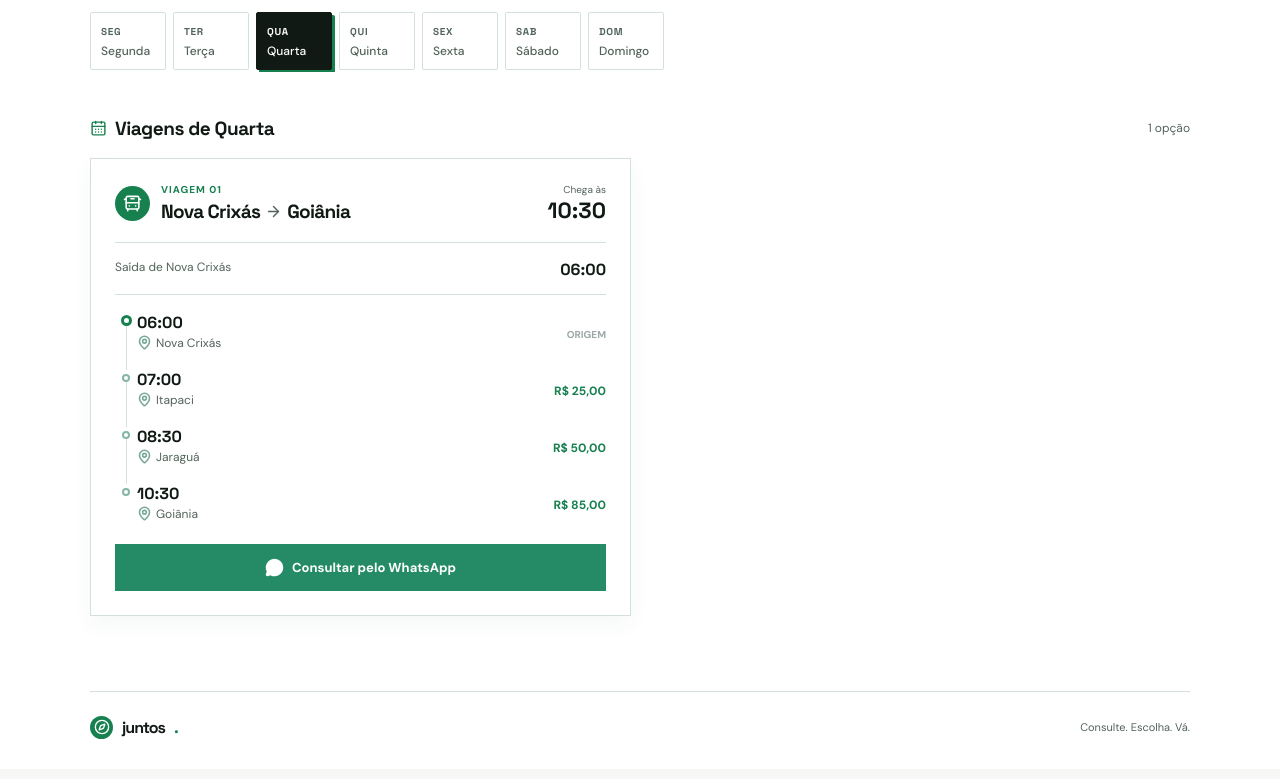
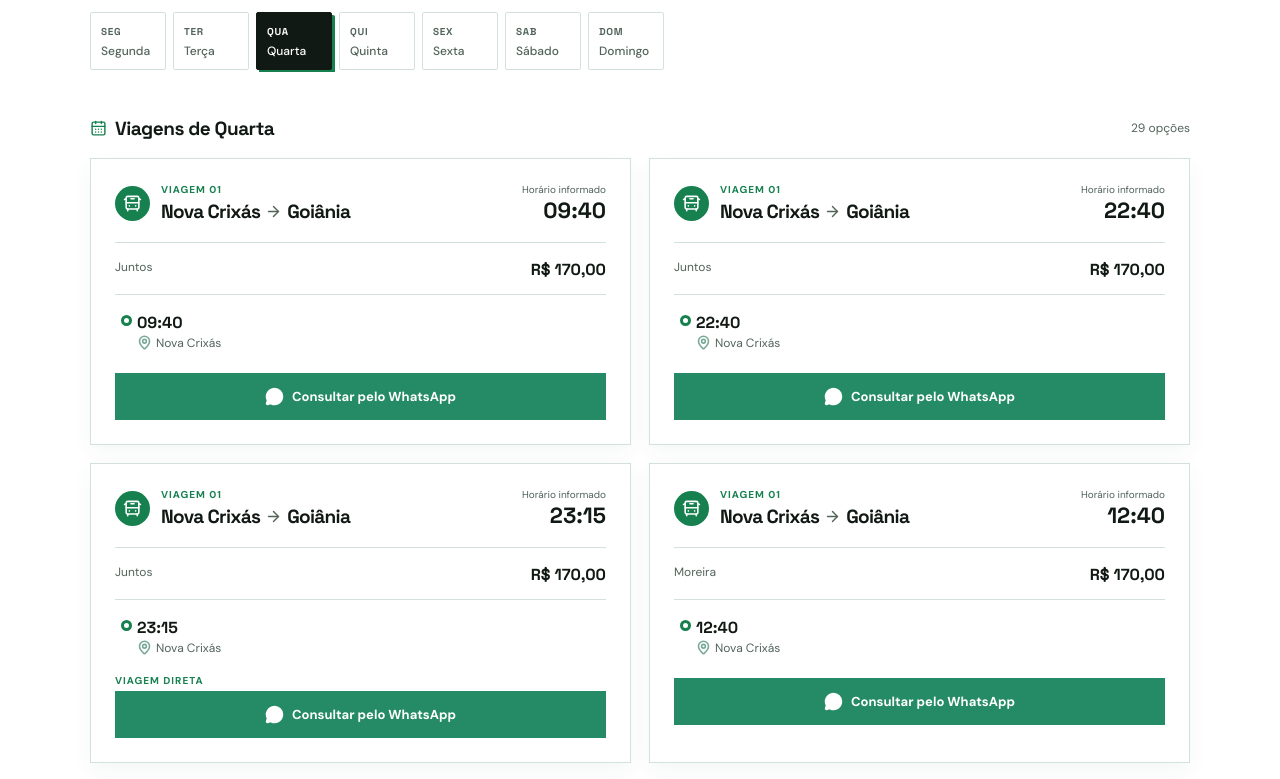
Before and after one commit to gabrielcavalcantedossantos1/juntos-Nova_Crixas, a React (Vite) app: page / in a window 1280 px wide. Shown: the part 640-1419 px from the top of the page. Built offline with nearby package versions, Linux system fonts and the light colour scheme.

Commit message:
Atualiza dados reais das viagens

```diff
--- a/src/App.tsx
+++ b/src/App.tsx
@@ -10,9 +10,12 @@ function App() {
   const [diaSelecionado, setDiaSelecionado] = useState<Dia>(diaAtual)
   const [origem, setOrigem] = useState('Nova Crixás')
   const [destino, setDestino] = useState('Todos os destinos')
-  const locais = useMemo(() => Array.from(new Set(viagens.flatMap((viagem) => viagem.paradas.map((parada) => parada.local)))), [])
-  const viagensDoDia = viagens.filter((viagem) => viagem.dias.includes(diaSelecionado))
-  const viagensFiltradas = viagensDoDia.filter((viagem) => destino === 'Todos os destinos' || viagem.destinoFinal === destino)
+  const locais = useMemo(() => Array.from(new Set(viagens.flatMap((viagem) => [viagem.origem, ...viagem.horarios.flatMap((horario) => horario.paradas.map((parada) => parada.local))]))), [])
+  const destinos = useMemo(() => Array.from(new Set(viagens.map((viagem) => viagem.destinoFinal))), [])
+  const viagensFiltradas = viagens.flatMap((viagem) => viagem.horarios
+    .filter((horario) => horario.dias.includes(diaSelecionado) && viagem.origem === origem)
+    .filter(() => destino === 'Todos os destinos' || viagem.destinoFinal === destino)
+    .map((horario, index) => ({ viagem, horario, chave: `${viagem.id}-${index}` })))
 
   return (
     <main>
@@ -24,14 +27,14 @@ function App() {
         <div className="hero-copy"><p className="kicker">Rotas que aproximam</p><h1>Viaje de <em>Nova Crixás</em> para onde precisar.</h1><p className="hero-description">Consulte horários, paradas e valores das nossas viagens de ônibus.</p></div>
         <div className="search-panel"><div className="panel-heading"><Search size={18} /><span>Encontre sua viagem</span></div><div className="select-grid">
           <label>De<select value={origem} onChange={(event) => setOrigem(event.target.value)}>{locais.map((local) => <option key={local}>{local}</option>)}</select><ChevronDown size={16} /></label>
-          <label>Para<select value={destino} onChange={(event) => setDestino(event.target.value)}><option>Todos os destinos</option>{viagens.map((viagem) => <option key={viagem.destinoFinal}>{viagem.destinoFinal}</option>)}</select><ChevronDown size={16} /></label>
+          <label>Para<select value={destino} onChange={(event) => setDestino(event.target.value)}><option>Todos os destinos</option>{destinos.map((nomeDestino) => <option key={nomeDestino}>{nomeDestino}</option>)}</select><ChevronDown size={16} /></label>
         </div></div>
       </section>
       <section className="results-section">
         <div className="section-heading"><div><p className="kicker">Agenda semanal</p><h2>Qual é o dia da sua viagem?</h2></div><span className="route-badge"><MapPin size={14} /> Nova Crixás</span></div>
         <div className="day-picker" role="tablist" aria-label="Dias disponíveis">{diasDaSemana.map((dia) => <button key={dia.chave} className={diaSelecionado === dia.chave ? 'day-button active' : 'day-button'} onClick={() => setDiaSelecionado(dia.chave)} role="tab" aria-selected={diaSelecionado === dia.chave}><span>{dia.curto}</span><strong>{dia.label}</strong></button>)}</div>
         <div className="results-header"><div><CalendarDays size={17} /><h2>Viagens de {diasDaSemana.find((dia) => dia.chave === diaSelecionado)?.label}</h2></div><span>{viagensFiltradas.length} {viagensFiltradas.length === 1 ? 'opção' : 'opções'}</span></div>
-        {viagensFiltradas.length > 0 ? <div className="trip-list">{viagensFiltradas.map((viagem) => <ViagemCard key={viagem.id} viagem={viagem} origem={origem} destino={destino === 'Todos os destinos' ? viagem.destinoFinal : destino} />)}</div> : <div className="empty-state">Nenhuma viagem encontrada para este dia e destino.</div>}
+        {viagensFiltradas.length > 0 ? <div className="trip-list">{viagensFiltradas.map(({ viagem, horario, chave }) => <ViagemCard key={chave} viagem={viagem} horario={horario} />)}</div> : <div className="empty-state">Nenhuma viagem encontrada para este dia e destino.</div>}
       </section>
       <footer><span className="brand"><span className="brand-mark"><Compass size={16} /></span>juntos<span className="brand-dot">.</span></span><span>Consulte. Escolha. Vá.</span></footer>
     </main>
--- a/src/components/Paradas.tsx
+++ b/src/components/Paradas.tsx
@@ -1,5 +1,5 @@
 import { MapPin } from 'lucide-react'
-import { formatarPreco, type Parada } from '../data/viagens'
+import type { Parada } from '../data/viagens'
 
 type ParadasProps = {
   paradas: Parada[]
@@ -18,7 +18,7 @@ export function Paradas({ paradas }: ParadasProps) {
               <span className="stop-time">{parada.horario}</span>
               <span className="stop-place"><MapPin size={15} strokeWidth={2.5} />{parada.local}</span>
             </div>
-            <span className={index === 0 ? 'price origin-price' : 'price'}>{formatarPreco(parada.preco)}</span>
+            {index > 0 && <span className="price">Embarque</span>}
           </div>
         </div>
       ))}
--- a/src/components/ViagemCard.tsx
+++ b/src/components/ViagemCard.tsx
@@ -1,18 +1,15 @@
 import { ArrowRight, BusFront, MessageCircle } from 'lucide-react'
-import { whatsappAgencia, type Viagem } from '../data/viagens'
+import { formatarPreco, whatsappAgencia, type Horario, type Viagem } from '../data/viagens'
 import { Paradas } from './Paradas'
 
 type ViagemCardProps = {
   viagem: Viagem
-  origem: string
-  destino: string
+  horario: Horario
 }
 
-export function ViagemCard({ viagem, origem, destino }: ViagemCardProps) {
-  const primeiraParada = viagem.paradas[0]
-  const paradaDestino = viagem.paradas.find((parada) => parada.local === destino) ?? viagem.paradas.at(-1)!
-  const paradaOrigem = viagem.paradas.find((parada) => parada.local === origem) ?? primeiraParada
-  const mensagem = `Olá! Gostaria de informações sobre a viagem de ${origem} para ${paradaDestino.local}. O horário é ${paradaOrigem.horario} e o valor é R$ ${paradaDestino.preco.toFixed(2).replace('.', ',')}.`
+export function ViagemCard({ viagem, horario }: ViagemCardProps) {
+  const paradaOrigem = horario.paradas[0]
+  const mensagem = `Olá! Gostaria de informações sobre a viagem de ${viagem.origem} para ${viagem.destinoFinal}. O horário informado é ${paradaOrigem.horario} e o valor é ${formatarPreco(horario.preco)}.`
   const whatsappLink = `https://wa.me/${whatsappAgencia}?text=${encodeURIComponent(mensagem)}`
 
   return (
@@ -22,19 +19,22 @@ export function ViagemCard({ viagem, origem, destino }: ViagemCardProps) {
           <span className="bus-icon"><BusFront size={19} /></span>
           <div>
             <p className="eyebrow">Viagem {viagem.id.toString().padStart(2, '0')}</p>
-            <h2>{viagem.paradas[0].local} <ArrowRight size={17} /> {viagem.destinoFinal}</h2>
+            <h2>{viagem.origem} <ArrowRight size={17} /> {viagem.destinoFinal}</h2>
           </div>
         </div>
         <div className="arrival-block">
-          <span>Chega às</span>
-          <strong>{paradaDestino.horario}</strong>
+          <span>Horário informado</span>
+          <strong>{paradaOrigem.horario}</strong>
         </div>
       </div>
       <div className="route-summary">
-        <span>Saída de {paradaOrigem.local}</span>
-        <strong>{paradaOrigem.horario}</strong>
+        <span>{horario.empresa ?? 'Empresa não informada'}</span>
+        <strong>{formatarPreco(horario.preco)}</strong>
       </div>
-      <Paradas paradas={viagem.paradas} />
+      <Paradas paradas={horario.paradas} />
+      {horario.servicos && <div className="route-summary"><span>Serviços</span><strong>{horario.servicos.map((servico) => `${servico.nome}${servico.preco === undefined ? '' : ` (${formatarPreco(servico.preco)})`}`).join(' • ')}</strong></div>}
+      {horario.direto && <p className="eyebrow">Viagem direta</p>}
+      {horario.observacao && <p className="eyebrow">{horario.observacao}</p>}
       <a className="whatsapp-button" href={whatsappLink} target="_blank" rel="noreferrer">
         <MessageCircle size={19} fill="currentColor" /> Consultar pelo WhatsApp
       </a>
--- a/src/data/viagens.ts
+++ b/src/data/viagens.ts
@@ -3,51 +3,132 @@ export type Dia = 'segunda' | 'terca' | 'quarta' | 'quinta' | 'sexta' | 'sabado'
 export type Parada = {
   local: string
   horario: string
-  preco: number
+}
+
+export type Servico = {
+  nome: string
+  preco?: number
+}
+
+export type Horario = {
+  empresa?: string
+  dias: Dia[]
+  paradas: Parada[]
+  preco?: number
+  servicos?: Servico[]
+  direto?: boolean
+  observacao?: string
 }
 
 export type Viagem = {
   id: number
-  dias: Dia[]
+  origem: string
   destinoFinal: string
-  paradas: Parada[]
+  horarios: Horario[]
+  observacao?: string
 }
 
-export const whatsappAgencia = '5562921629887'
+export const whatsappAgencia = '5562981629887'
+
+const todosOsDias: Dia[] = ['segunda', 'terca', 'quarta', 'quinta', 'sexta', 'sabado', 'domingo']
+const domingoAQuinta: Dia[] = ['domingo', 'segunda', 'terca', 'quarta', 'quinta']
+const excetoSabado: Dia[] = ['domingo', 'segunda', 'terca', 'quarta', 'quinta', 'sexta']
+const avisoMadrugada = 'Horário da madrugada: ir ao guichê antes para comprar o bilhete. Motorista fará apenas o embarque. Agência fechada na madrugada.'
+
+const horarios = (horariosInformados: string[], preco: number, dias = todosOsDias, empresa?: string): Horario[] =>
+  horariosInformados.map((horario) => ({
+    empresa,
+    dias,
+    preco,
+    paradas: [{ local: 'Nova Crixás', horario }],
+  }))
 
 export const viagens: Viagem[] = [
   {
     id: 1,
-    dias: ['segunda', 'quarta', 'sexta'],
+    origem: 'Nova Crixás',
     destinoFinal: 'Goiânia',
-    paradas: [
-      { local: 'Nova Crixás', horario: '06:00', preco: 0 },
-      { local: 'Itapaci', horario: '07:00', preco: 25 },
-      { local: 'Jaraguá', horario: '08:30', preco: 50 },
-      { local: 'Goiânia', horario: '10:30', preco: 85 },
+    horarios: [
+      ...horarios(['09:40', '22:40'], 170, todosOsDias, 'Juntos'),
+      { empresa: 'Juntos', dias: excetoSabado, preco: 170, direto: true, paradas: [{ local: 'Nova Crixás', horario: '23:15' }] },
+      ...horarios(['12:40'], 170, todosOsDias, 'Moreira'),
     ],
   },
   {
     id: 2,
-    dias: ['terca', 'quinta', 'sabado'],
-    destinoFinal: 'Uruaçu',
-    paradas: [
-      { local: 'Nova Crixás', horario: '07:30', preco: 0 },
-      { local: 'Mundo Novo', horario: '08:20', preco: 20 },
-      { local: 'São Miguel do Araguaia', horario: '09:15', preco: 35 },
-      { local: 'Uruaçu', horario: '11:20', preco: 65 },
+    origem: 'Goiânia',
+    destinoFinal: 'Nova Crixás',
+    horarios: [
+      ...horarios(['08:00', '21:00'], 175, todosOsDias, 'Juntos'),
+      ...horarios(['22:00'], 175, excetoSabado, 'Juntos'),
+      ...horarios(['13:00'], 175, todosOsDias, 'Moreira'),
+    ],
+  },
+  { id: 3, origem: 'Nova Crixás', destinoFinal: 'Mozarlândia', horarios: horarios(['09:40', '12:40', '22:40'], 35) },
+  { id: 4, origem: 'Nova Crixás', destinoFinal: 'Itaberaí', horarios: horarios(['09:40', '12:40', '22:40'], 125) },
+  { id: 5, origem: 'Nova Crixás', destinoFinal: 'Goiás', horarios: horarios(['09:40', '12:40', '22:40'], 107) },
+  { id: 6, origem: 'Nova Crixás', destinoFinal: 'Araguapaz', horarios: horarios(['09:40', '12:40', '22:40'], 55) },
+  { id: 7, origem: 'Nova Crixás', destinoFinal: 'Goianira', horarios: horarios(['12:40'], 170) },
+  {
+    id: 8,
+    origem: 'Nova Crixás',
+    destinoFinal: 'São Miguel',
+    horarios: [
+      ...horarios(['15:00'], 50),
+      { dias: todosOsDias, preco: 50, observacao: avisoMadrugada, paradas: [{ local: 'Nova Crixás', horario: '03:00' }] },
     ],
   },
   {
-    id: 3,
-    dias: ['sexta', 'domingo'],
-    destinoFinal: 'Porangatu',
-    paradas: [
-      { local: 'Nova Crixás', horario: '13:00', preco: 0 },
-      { local: 'Bonópolis', horario: '14:10', preco: 30 },
-      { local: 'Porangatu', horario: '15:30', preco: 55 },
+    id: 9,
+    origem: 'Goiânia',
+    destinoFinal: 'São Miguel do Araguaia',
+    horarios: [
+      ...horarios(['08:00', '21:00'], 210).map((horario) => ({ ...horario, servicos: [{ nome: 'Executivo', preco: 210 }, { nome: 'Leito', preco: 250 }] })),
+      { dias: excetoSabado, paradas: [{ local: 'Goiânia', horario: '22:00' }], servicos: [{ nome: 'Semi-direto' }, { nome: 'Leito', preco: 250 }] },
     ],
   },
+  {
+    id: 10,
+    origem: 'São Miguel do Araguaia',
+    destinoFinal: 'Goiânia',
+    horarios: [
+      ...horarios(['08:00', '21:00'], 210).map((horario) => ({ ...horario, paradas: [{ local: 'São Miguel do Araguaia', horario: horario.paradas[0].horario }], servicos: [{ nome: 'Executivo', preco: 210 }, { nome: 'Leito', preco: 250 }] })),
+      { dias: excetoSabado, paradas: [{ local: 'São Miguel do Araguaia', horario: '22:00' }], servicos: [{ nome: 'Semi-direto' }, { nome: 'Leito', preco: 250 }] },
+    ],
+  },
+  {
+    id: 11,
+    origem: 'Nova Crixás',
+    destinoFinal: 'Araguaçu',
+    horarios: [
+      ...horarios(['15:00'], 80),
+      { dias: todosOsDias, preco: 80, observacao: avisoMadrugada, paradas: [{ local: 'Nova Crixás', horario: '03:00' }] },
+    ],
+  },
+  {
+    id: 12,
+    origem: 'Goiânia',
+    destinoFinal: 'Cocalinho',
+    horarios: [...horarios(['11:00'], 200), ...horarios(['20:00'], 200, excetoSabado)],
+  },
+  {
+    id: 13,
+    origem: 'Nova Crixás',
+    destinoFinal: 'Água Boa',
+    horarios: [{ dias: domingoAQuinta, preco: 145, paradas: [{ local: 'Nova Crixás', horario: '22:40' }, { local: 'Mozarlândia', horario: '02:00' }] }],
+  },
+  {
+    id: 14,
+    origem: 'Nova Crixás',
+    destinoFinal: 'Cocalinho (MT)',
+    horarios: [
+      { dias: todosOsDias, preco: 105, observacao: 'Conexão em Mozarlândia.', paradas: [{ local: 'Nova Crixás', horario: '12:40' }, { local: 'Mozarlândia', horario: '16:50' }] },
+      { dias: excetoSabado, preco: 105, observacao: 'Conexão em Mozarlândia. Não disponível aos sábados.', paradas: [{ local: 'Nova Crixás', horario: '22:40' }, { local: 'Mozarlândia', horario: '02:00' }] },
+    ],
+  },
+  { id: 15, origem: 'Nova Crixás', destinoFinal: 'Faina', horarios: horarios(['09:40', '12:40', '22:40'], 78) },
+  { id: 16, origem: 'Nova Crixás', destinoFinal: 'Inhumas', horarios: horarios(['12:40', '22:40'], 147) },
+  { id: 17, origem: 'Goiânia', destinoFinal: 'S.J. dos Bandeirantes', horarios: [{ dias: ['sexta'], preco: 192.02, paradas: [{ local: 'Goiânia', horario: '18:00' }] }] },
 ]
 
 export const diasDaSemana: { chave: Dia; label: string; curto: string }[] = [
@@ -60,6 +141,6 @@ export const diasDaSemana: { chave: Dia; label: string; curto: string }[] = [
   { chave: 'domingo', label: 'Domingo', curto: 'DOM' },
 ]
 
-export function formatarPreco(preco: number) {
-  return preco === 0 ? 'Origem' : `R$ ${preco.toFixed(2).replace('.', ',')}`
+export function formatarPreco(preco?: number) {
+  return preco === undefined ? 'Consultar' : `R$ ${preco.toFixed(2).replace('.', ',')}`
 }
```
